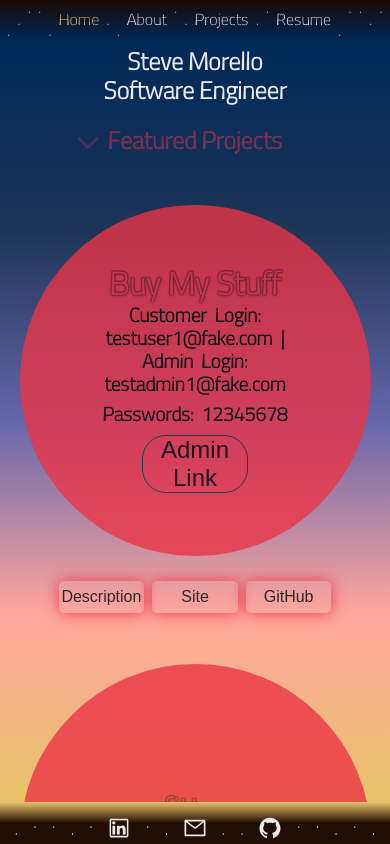
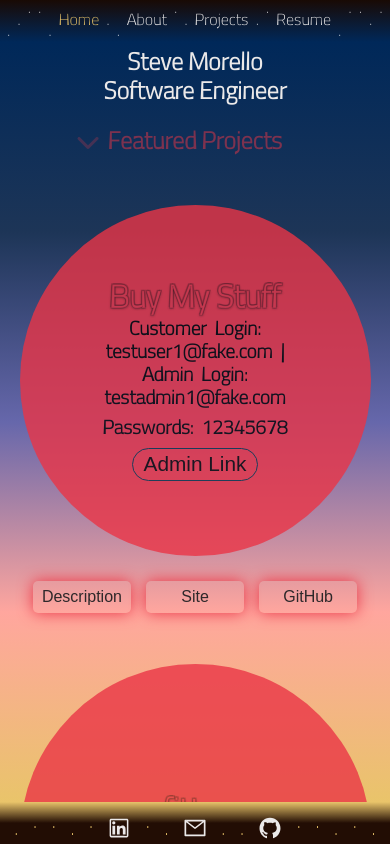
Before and after one commit to scubastove4/sm-portfolio, a React (Create React App) app: page / in a window 390 px wide. Built offline with nearby package versions, Linux system fonts and the light colour scheme.

Commit message:
adjust sun button styling in mobile

```diff
--- a/src/App.css
+++ b/src/App.css
@@ -1260,6 +1260,16 @@ form button {
     margin-top: 2%;
   }
 
+  .sun a {
+    font-size: 1.3em;
+    width: 100%;
+  }
+
+  .sun a button {
+    width: max-content;
+    padding: 1% 3%;
+  }
+
   .card .descript-container .title,
   .descript-container .tech-container {
     display: none;
@@ -1273,6 +1283,16 @@ form button {
 
   .btn-container button {
     font-size: 1em;
+    padding: 2%;
+    width: 25%;
+  }
+
+  .btn-container button:first-of-type {
+    margin-right: 4%;
+  }
+
+  .btn-container button:last-of-type {
+    margin-left: 2%;
   }
 
   /*  ///////////////  iphone 12 nav, main, footer, and home above  ////////////*/
```
